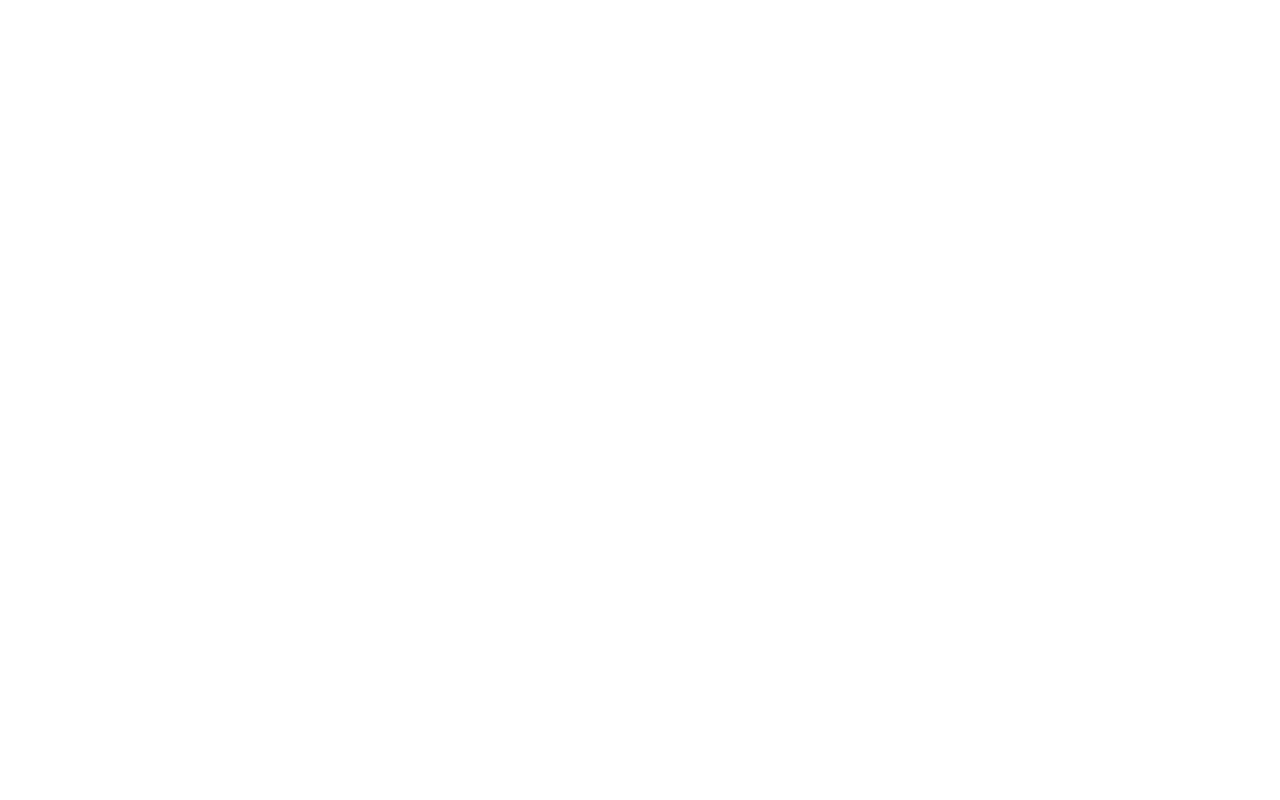
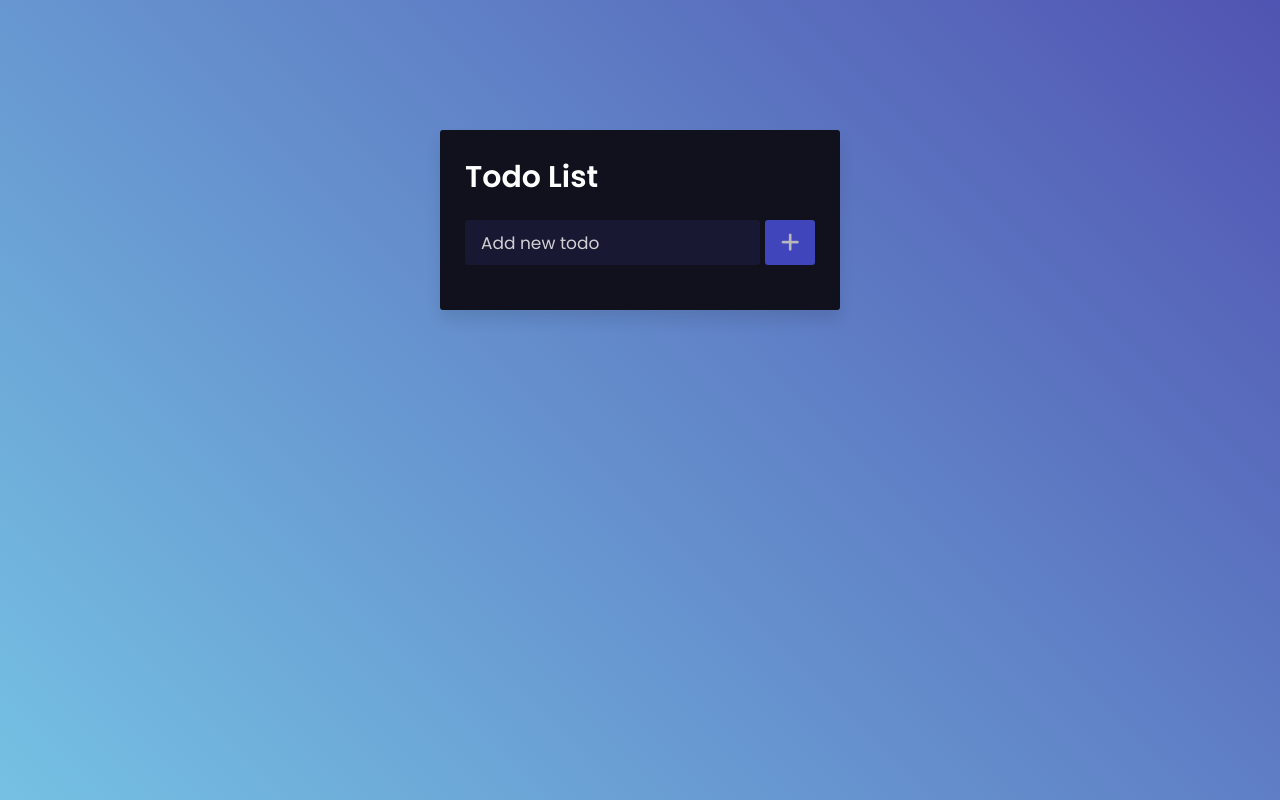
Before and after one commit to wqross/todo-list-vanilla-js, a plain HTML site: page index.html in a window 1280 px wide. Drawn offline with Linux system fonts and the light colour scheme.

Commit message:
feat: added basic layout

```diff
--- a/css/style.css
+++ b/css/style.css
@@ -4,3 +4,112 @@
   box-sizing: border-box;
   font-family: 'Poppins', sans-serif;
 }
+
+::selection {
+  color: #ffff;
+  background: #545cff;
+}
+
+body {
+  width: 100%;
+  height: 100vh;
+  /* overflow: hidden; */
+  padding: 10px;
+  background: linear-gradient(45deg, rgb(117, 193, 227), rgb(81, 84, 178));
+}
+
+input::-webkit-input-placeholder {color: #fff; opacity: 0.8;}
+
+.todoList::-webkit-scrollbar {
+  width: 0;
+}
+
+.wrapper {
+  background: #11111d;
+  max-width: 400px;
+  width: 100%;
+  margin: 120px auto;
+  padding: 25px;
+  border-radius: 3px;
+  box-shadow: 0px 10px 15px rgba(0,0,0,0.1);
+}
+
+.wrapper header {
+  color: #fff;
+  font-size: 30px;
+  font-weight: 600;
+}
+
+.wrapper .inputField {
+  margin: 20px 0;
+  width: 100%;
+  display: flex;
+  height: 45px;
+}
+
+.inputField input {
+  color: #fff;
+  background: #181832;
+  width: 85%;
+  height: 100%;
+  outline: none;
+  border-radius: 3px;
+  border: 1px solid #181832;
+  font-size: 17px;
+  padding-left: 15px;
+  transition: all 0.3s ease;
+}
+
+.inputField input:focus {
+  border-color: #545cff;
+}
+
+.inputField button {
+  width: 50px;
+  height: 100%;
+  border: none;
+  color: #fff;
+  margin-left: 5px;
+  font-size: 21px;
+  outline: none;
+  background: #545cff;
+  cursor: pointer;
+  border-radius: 3px;
+  pointer-events: none;
+  opacity: 0.7;
+  transition: all 0.2s ease;
+}
+
+.inputField button.active {
+  opacity: 1;
+  pointer-events: auto;
+}
+
+.wrapper .todoList {
+  max-height: 250px;
+  overflow-y: auto;
+}
+
+.todoList li {
+  position: relative;
+  list-style: none;
+  height: 45px;
+  color: #fff;
+  line-height: 45px;
+  margin-bottom: 8px;
+  background: #181832;
+  border-radius: 3px;
+  padding: 0 15px;
+  cursor: default;
+  overflow: hidden;
+}
+
+.todoList span {
+  margin-right: 15px;
+  cursor: pointer;
+  color: #545cff;
+}
+
+.todoList_item--checked {
+  opacity: 0.6;
+}
--- a/index.html
+++ b/index.html
@@ -10,6 +10,16 @@
 	<title>Todo List</title>
 </head>
 <body>
+	<div class="wrapper">
+    	<header>Todo List</header>
+    	<div class="inputField">
+      		<input class="input" type="text" placeholder="Add new todo">
+      		<button class="button"><i class="fas fa-plus"></i></button>
+   		</div>
+   		<ul class="todoList">
+
+        </ul>
+  </div>
 
 	<script src="js/app.js"></script>
 </body>
```
